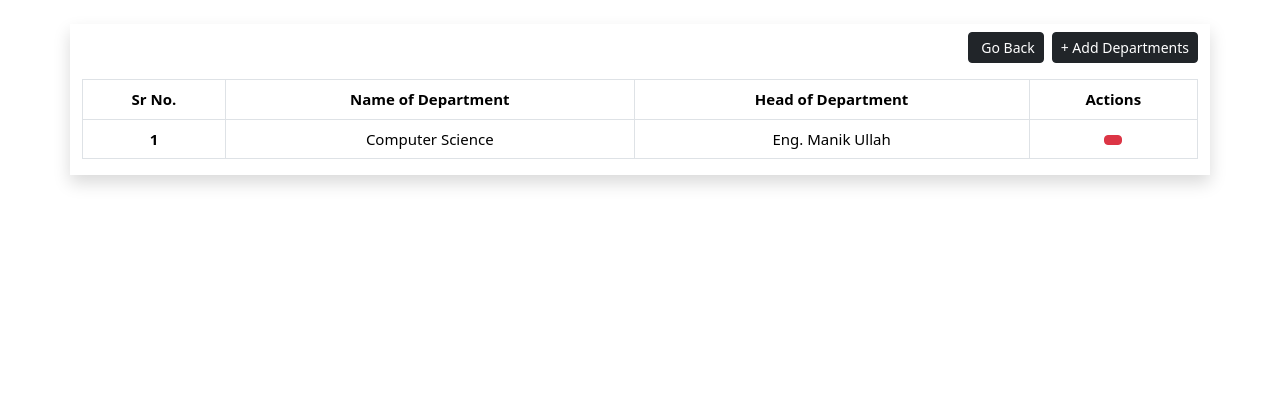
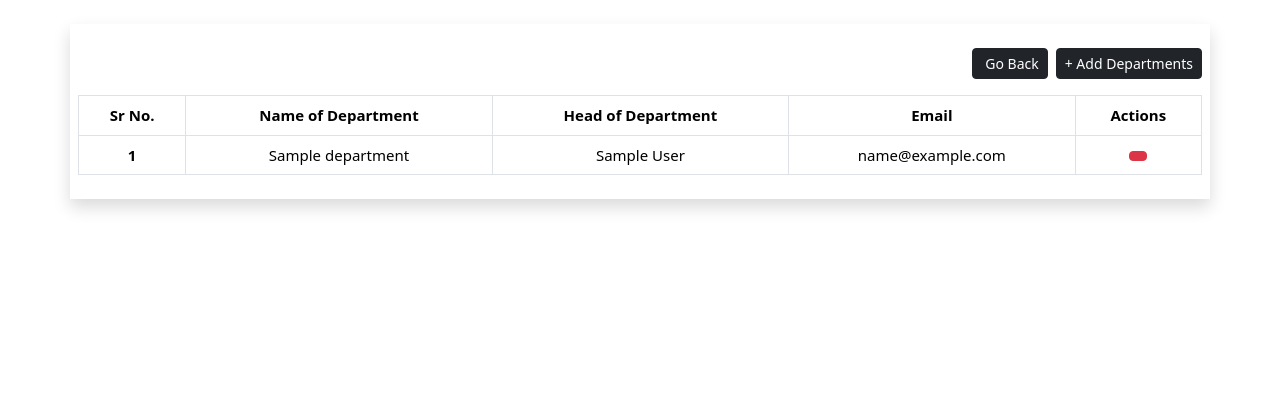
Before and after one commit to tanvirislamchayan/IPI-SAF, a Django app: page /auth/departments/ in a window 1280 px wide. Shown: the part 56-466 px from the top of the page. Run offline with Django 5.2, Linux system fonts and the light colour scheme; tables that the repository leaves empty hold one stand-in row (values such as "Sample post"); some libraries are stand-ins or nearby versions.

Commit message:
updated view

```diff
--- a/manager/models.py
+++ b/manager/models.py
@@ -1,6 +1,8 @@
 import os
 from django.db import models
 from django.core.files.storage import default_storage
+from base.models import BaseModel
+from django.contrib.auth.models import User
 
 class Institute(models.Model):
     institute_name_bn = models.CharField(max_length=155, null=True, blank=True)
@@ -26,7 +28,25 @@ class Institute(models.Model):
 
 """season/year"""
 class Year(models.Model):
+    session = models.CharField(max_length=10, null=True, blank=True, unique=True)
     year = models.CharField(max_length=10, unique=True)
 
     def __str__(self) -> str:
-        return self.year
+        return self.session
+
+
+
+class Department(BaseModel):
+    name = models.CharField(max_length=100, null=True, blank=True)
+    head = models.OneToOneField(User, on_delete=models.CASCADE, related_name='head_of_department', null=True, blank=True)
+
+    def __str__(self):
+        return self.name
+
+
+class Shift(BaseModel):
+    shift = models.CharField(max_length=10, null=True, blank=True)
+    group = models.CharField(max_length=10, null=True, blank=True)
+
+    def __str__(self):
+        return f"{self.shift} - {self.group}"
--- a/manager/urls.py
+++ b/manager/urls.py
@@ -2,11 +2,16 @@ from django.urls import path
 from . import views
 
 urlpatterns = [
+    path('', views.auth, name='auth'),
     path('login/', views.auth_login, name='auth_login'),
     path('create/', views.auth_create, name='auth_create'),
     path('institute/', views.institute, name='manage_college'),
     path('departments/', views.departments, name='departments'),
-    path('sessions/', views.sessions, name='sessions'),
+    path('departments/delete/<str:uid>', views.delete_department, name='delete_department'),
+    path('sessions/', views.years, name='sessions'),
+    path('sessions/delete/<str:id>', views.delete_year, name='delete_session'),
     path('sifts/', views.sifts, name='sifts'),
+    path('shift/delete/<str:uid>', views.delete_shift, name='delete_shift' ),
     path('users/', views.users, name='users'),
+    path('users/delete/<str:username>', views.delete_user, name='delete_user'),
 ]
--- a/manager/views.py
+++ b/manager/views.py
@@ -4,9 +4,15 @@ from django.contrib.auth import authenticate, login, logout
 from django.contrib import messages
 from home.models import StudentSaf
 from django.contrib.auth.models import User
-from . models import Institute
+from . models import Institute, Year, Department, Shift
 
 # Create your views here.
+
+def auth(request):
+    if request.user.is_authenticated:
+        return redirect('manage_college')
+    else:
+        return redirect('auth_login')
 
 def auth_login(request):
     """User login"""
@@ -140,15 +146,184 @@ def institute(request):
 
 
 def departments(request):
-    return render(request, 'home/departments.html')
+    referal_url = request.META.get('HTTP_REFERER', request.path_info)
+    departments = Department.objects.all()
+    assigned_users = Department.objects.values_list('head', flat=True)
+    users = User.objects.filter(is_staff=True, is_active=True, is_superuser=False).exclude(id__in=assigned_users)
+    context = {
+        'page': 'Departments',
+        'departments': departments,
+        'users': users
+    }
+    if request.method == 'POST':
+        department_name = request.POST.get('department_name', '').strip()
+        head_of_dep = request.POST.get('head_of_dep', '').strip()
+
+        try:
+            user_obj = User.objects.get(id=head_of_dep)
+            department_obj = Department.objects.filter(name=department_name).first()
+
+            if department_obj:
+                messages.error(request, 'Department already exists in the system')
+                return HttpResponseRedirect(referal_url)
+            if not user_obj:
+                messages.error(request, 'Invalid User')
+
+            department = Department.objects.create(
+                name=department_name,
+                head=user_obj
+            )
+            if department:
+                messages.success(request, 'Department Created Succesfully')
+
+            return HttpResponseRedirect(referal_url)
+
+        except Exception as e:
+            print(e)
+            return HttpResponseRedirect(referal_url)
+
+    return render(request, 'home/departments.html', context)
+
+def delete_department(request, uid):
+    referal_url = request.META.get('HTTP_REFERER', request.path_info)
+    try:
+        department_obj = Department.objects.get(uid=uid)
+        if department_obj:
+            department_obj.delete()
+            messages.warning(request, 'Department has been deleted successfully!')
+    except Exception as e:
+        print(e)
+    return HttpResponseRedirect(referal_url)
 
 
-def sessions(request):
-    return render(request, 'home/sessions.html')
+def years(request):
+    referal_url = request.META.get('HTTP_REFERER', request.path_info)
+    years = Year.objects.all()
+    context = {
+        'page': 'Sessions',
+        'sessions': years
+    }
+
+    if request.method == 'POST':
+        try:
+            year_session = request.POST.get('session', '').strip()
+            session_year = request.POST.get('session_year', '').strip()
+
+            # Correct usage of get_or_create
+            get_session, created = Year.objects.get_or_create(
+                session=year_session,  # This field is used for lookup
+                defaults={'year': session_year}  # This field is only used if a new object is created
+            )
+
+            if created:
+                messages.success(request, 'Session created successfully!')
+            else:
+                messages.warning(request, 'Session already exists.')
+
+            return HttpResponseRedirect(referal_url)
+
+        except Exception as e:
+            print("Error:", e)
+            messages.error(request, "An error occurred while creating the session.")
+
+    return render(request, 'home/sessions.html', context)
+
+def delete_year(request, id):
+    referal_url = request.META.get('HTTP_REFERER', request.path_info)
+    try:
+        year_obj = Year.objects.get(id=id)
+
+        if year_obj:
+            year_obj.delete()
+            messages.success(request, 'Session deleted successfully')
+    except Exception as e:
+        print(e)
+    return HttpResponseRedirect(referal_url)
 
 def sifts(request):
-    return render(request, 'home/sifts.html')
+    referal_url = request.META.get('HTTP_REFERER', request.path_info)
+    shifts = Shift.objects.all()
+    context = {
+        'page': 'Shifts',
+        'shifts': shifts
+    }
+    if request.method == 'POST':
+        try:
+            shift = request.POST.get('shift', '').strip()
+            group = request.POST.get('group', '').strip()
+
+            Shift.objects.create(
+                shift=shift,
+                group=group
+            )
+            messages.success(request, 'Shift Created successfully! ')
+
+        except Exception as e:
+            print(e)
+        return HttpResponseRedirect(referal_url)
+    return render(request, 'home/sifts.html', context)
+
+def delete_shift(request, uid):
+    referal_url = request.META.get('HTTP_REFERER', request.path_info)
+    shift_obj = Shift.objects.get(uid=uid)
+    if shift_obj:
+        shift_obj.delete()
+        messages.success(request, 'Shift deleted successfully!')
+    else:
+        messages.error(request, 'No Shift exists!')
+    return HttpResponseRedirect(referal_url)
 
 
 def users(request):
-    return render(request, 'home/users.html')
+    referal_url = request.META.get('HTTP_REFERER', request.path_info)
+    users = User.objects.filter(is_staff=True,is_superuser=False).order_by('id')
+    context = {
+        'page': 'Users',
+        'users': users
+    }
+
+    if request.method == 'POST':
+        name = request.POST.get('name').strip()
+        email = request.POST.get('email').strip()
+        password = request.POST.get('password').strip()
+
+        user_obj, created = User.objects.get_or_create(
+            defaults={
+                'username':email
+            },
+            first_name=name,
+            email=email,
+            is_active=True,
+            is_staff=True,
+            is_superuser= False
+        )
+        if created:
+            user_obj.set_password(password)
+            messages.success(request, 'User created successfully')
+            return HttpResponseRedirect(referal_url)
+        else:
+            messages.warning(request, 'User already exists.')
+            return HttpResponseRedirect(referal_url)
+
+
+    return render(request, 'home/users.html', context)
+
+def delete_user(request, username):
+    referal_url = request.META.get('HTTP_REFERER', request.path_info)
+    context = {
+        'page': 'Delete User',
+    }
+
+    try:
+        user_obj = User.objects.filter(username=username).first()
+        if user_obj:
+            user_obj.delete()
+            messages.success(request, 'User deleted successfully!')
+            return HttpResponseRedirect(referal_url)
+        else:
+            messages.warning(request, 'No User found.')
+            return HttpResponseRedirect(referal_url)
+    except Exception as e:
+        print(e)
+
+    return HttpResponseRedirect(referal_url)
--- a/templates/home/departments.html
+++ b/templates/home/departments.html
@@ -48,7 +48,8 @@
 
 <div class="add-dep-form form-hide bg-white p-2 shadow" id="addDepFrom">
     <h5 class="text-center mb-3 p-2 bg-primary text-white">+ Add Department</h5>
-    <form class="row">
+    <form class="row" method="post" enctype="multipart/form-data">
+        {% csrf_token %}
         <div class="form-group mb-3 col-12">
             <label for="department_name"> <span class="text-danger">*</span> Name of Department</label>
             <input type="text" required name="department_name" id="department_name" class="form-control" placeholder="Name of Department">
@@ -57,9 +58,9 @@
             <label for="head_of_dep"> <span class="text-danger"></span> Head of Department</label>
             <select name="head_of_dep" id="head_of_dep" class="form-control">
                 <option value="">Select Teacher</option>
-                <option value="">Eng. Manik Ullah</option>
-                <option value="">Eng. Tanin</option>
-                <option value="">Isha</option>
+                {% for user in users %}
+                    <option value="{{ user.id }}"> {{user.first_name}} {{ user.last_name }} </option>
+                {% endfor %}
             </select>
         </div>
         <div class="mb-0 d-flex justify-content-end gap-2">
@@ -70,11 +71,13 @@
 </div>
 
 <div class="container-fluid">
-    <div class="container mx-auto shadow my-2">
+    <div class="container mx-auto shadow my-2 p-2">
         <div class="d-flex justify-content-end gap-2 my-2 py-2">
             <a href="{% url 'manage_college' %}" class="btn btn-sm btn-dark"><i class="fa-solid fa-arrow-left me-1"></i> Go Back </a>
             <button id="addDepBtn" type="button" class="btn btn-sm btn-dark">+ Add Departments</button>
         </div>
+
+        {% if departments %}
 
         <div class="table-responsive">
             <table class="table table-hover table-bordered">
@@ -83,22 +86,29 @@
                     <th class="text-center" scope="col">Sr No.</th>
                     <th class="text-center" scope="col">Name of Department</th>
                     <th class="text-center" scope="col">Head of Department</th>
+                    <th class="text-center" scope="col">Email</th>
                     <th class="text-center" scope="col">Actions</th>
                   </tr>
                 </thead>
                 <tbody>
+                    {% for department in departments %}
                   <tr>
-                    <th class="text-center" scope="row">1</th>
-                    <td class="text-center">Computer Science</td>
-                    <td class="text-center">Eng. Manik Ullah</td>
+                    <th class="text-center" scope="row"> {{ forloop.counter }} </th>
+                    <td class="text-center"> {{ department.name }} </td>
+                    <td class="text-center"> {{ department.head.first_name }} {{ department.head.last_name }}</td>
+                    <td class="text-center"> {{ department.head.email }} </td>
                     <td class="text-center">
-                        <a href="#" class="btn btn-sm btn-danger"> <i class="fa-solid fa-trash"></i> </a>
+                        <a href="{% url 'delete_department' department.uid %}" class="btn btn-sm btn-danger"> <i class="fa-solid fa-trash"></i> </a>
                     </td>
                   </tr>
+                  {% endfor %}
                 </tbody>
             </table>
         </div>
 
+        {% else %}
+        <h3 class="text-center text-white p-2 bg-danger">No Departments</h3>
+        {% endif %}
     </div>
 </div>
 
```
Also changed, not shown: templates/home/sessions.html (+13 -6 lines), templates/home/sifts.html (+14 -7 lines), templates/home/users.html (+20 -11 lines).
